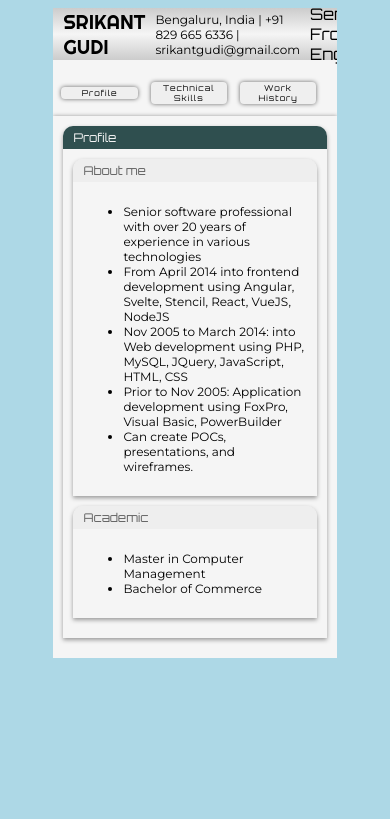
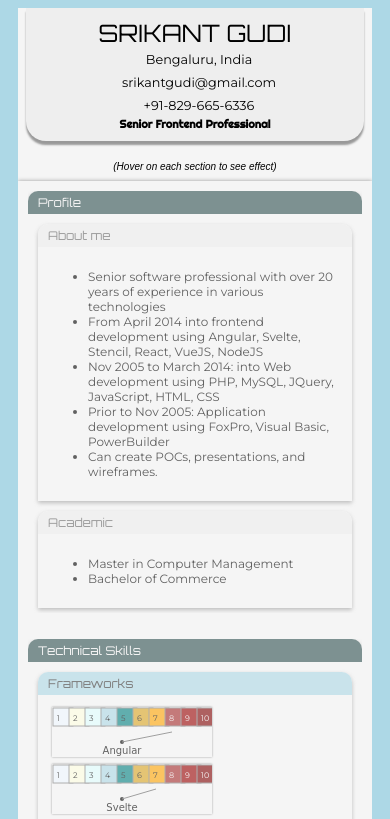
Before and after one commit to srikantgudi/srikantgudi.github.io, a Svelte app: page / in a window 390 px wide. Shown: the top 819 px of the page. Built offline with nearby package versions, Linux system fonts and the light colour scheme.

Commit message:
Modified layout

```diff
--- a/public/global.css
+++ b/public/global.css
@@ -1,5 +1,5 @@
 .container {
-    width: 60vw;
+    width: 100%;
     margin: 0 auto;
     font-family: Montserrat;
     font-size: 16px;
--- a/public/index.html
+++ b/public/index.html
@@ -12,6 +12,21 @@
 
 	<script defer src='/build/bundle.js'></script>
 	<link href='//fonts.googleapis.com/css?family=Ubuntu|Orbitron|Roboto|Montserrat|Righteous' rel='stylesheet' type='text/css'>
+
+	<style>
+		@media screen and (min-width: 320px) and (max-width: 480px) and (orientation: "portrait") {
+			html {
+				transform: rotate(-90deg);
+				transform-origin: left top;
+				width: 100vh;
+				height: 100vw;
+				overflow-x: hidden;
+				position: absolute;
+				top: 100%;
+				left: 0;
+			}
+		}
+	</style>
 </head>
 
 <body>
--- a/src/Academic.svelte
+++ b/src/Academic.svelte
@@ -4,7 +4,7 @@
 
 </script>
 
-<Panel showcontent={$mainOpt === 'qual'}>
+<Panel>
   <div slot="title" on:click={() => {$mainOpt='qual'}}>Academic Qualifications:</div>
   <div slot="content">
     <ul>
--- a/src/App.svelte
+++ b/src/App.svelte
@@ -1,8 +1,10 @@
 <script>
   import {mainOpt} from './store';
+	import Topnav from './Topnav.svelte';
 	import Profile from './Profile.svelte';
 	import Skills from './Skills.svelte';
 	import WorkHistory from './WorkHistory.svelte';
+	import Academic from './Academic.svelte';
 
 	let name = 'world';
 	let tabs = [
@@ -25,12 +27,31 @@
   }
 
   #app {
-    width: 80%;
+		display: flex;
+		flex-flow: column;
+    width: 100%;
     margin: 0 auto;
     background-color: whitesmoke;
     height: 100%;
-    overflow: hidden;
+    overflow-y: auto;
   }
+	.content {
+		box-shadow: 0 0 4px #999;
+		display: flex;
+		height: inherit;
+	}
+	.component {
+		flex: 1;
+		overflow: hidden;
+		transition: all 0.5s;
+		opacity: 0.6;
+		margin-bottom: 1em;
+	}
+	.component:hover {
+		flex: 3;
+		overflow-y: auto;
+		opacity: 1;
+	}
 	.topnav {
 		display: flex;
 		align-items: center;
@@ -71,6 +92,9 @@
 			padding: 0 10px;
 			overflow: unset;
 		}
+		#app {
+			height: auto;
+		}
 		.btn-nav {
 			display: flex;
 			height: 30px;
@@ -82,28 +106,22 @@
       font-size: 8px;
       width: 30%;
     }
+		.content {
+			display: grid;
+			grid-template-columns: 1fr;
+			gap: 10px;
+		}
+		.component {
+			height: 50vh;
+		}
 	}
 </style>
 <div id="app">
-  <div class="topnav">
-    <div class="title">
-      Srikant Gudi
-    </div>
-    <div class="contact-item">
-      Bengaluru, India | +91 829 665 6336 | srikantgudi@gmail.com
-    </div>
-    <div class="position-title">
-      Senior Frontend Engineer
-    </div>
-  </div>
-  <div class="btn-nav">
-    {#each tabs as tab}
-    <button class="tab-btn" on:click={() => setComp(tab)}>
-      {tab.label}
-    </button>
-    {/each}
-  </div>
-  <div class="content">
-    <svelte:component this={curComp} />
-  </div>
+  <Topnav />
+	<div class="content">
+		<div class="component"><Profile /></div>
+		<div class="component"><Skills /></div>
+		<div class="component"><WorkHistory /></div>
+		<div class="component"><Academic /></div>
+	</div>
 </div>
--- a/src/Profile.svelte
+++ b/src/Profile.svelte
@@ -3,7 +3,7 @@
   import Panel from './Panel.svelte';
 </script>
 
-<Panel showcontent={$mainOpt === 'profile'}>
+<Panel>
   <div slot="title" on:click={() => {$mainOpt = 'profile'}}>Profile</div>
   <div slot="content">
     <Panel hdrbg="#eeeeee" hdrclr="#666">
--- a/src/Skills.svelte
+++ b/src/Skills.svelte
@@ -43,7 +43,7 @@
   let currGroup = skills[0].group;
 </script>
 
-<Panel showcontent={$mainOpt === 'skills'}>
+<Panel>
   <div slot="title" on:click={() => {$mainOpt = 'skills'}}>Technical Skills</div>
   <div slot="content">
     {#each skills as skill}
--- a/src/Topnav.svelte
+++ b/src/Topnav.svelte
@@ -9,8 +9,19 @@
     Senior Frontend Professional
   </div>
 </div>
+<div class="note">(Hover on each section to see effect)</div>
 
 <style>
+.note {
+  display: flex;
+  flex-flow: row;
+  align-items: center;
+  height: 30px;
+  justify-content: center;
+  font-family: sans-serif;
+  font-size:10px;
+  font-style:italic;
+}
 .pageTitle {
   font-size: 24px;
   text-transform: uppercase;
@@ -19,7 +30,12 @@
   font-family: Orbitron;
 }
 .topnav {
+  display: flex;
+  flex-flow: row wrap;
+  justify-content: center;
   margin: 0 auto 10px;
+  padding: 10px;
+  width: 90vw;
   background-color: #eeeeee;
   box-shadow: 0 4px 2px #999;
   border-radius: 0 0 20px 20px;
@@ -42,18 +58,19 @@
   font-weight: 600;
   text-align: center;
 }
-@media screen and (max-width: 670px) {
+@media screen and (max-width: 480px) {
   #postitle {
     font-size: 90%;
   }
   .topnav {
+    display: flex;
+    flex-flow: column;
+    width: 90%;
+    text-align: center;
   }
-  .pageTitle {
-    font-size: 100%;
-  }
-  .contact {
-    flex-flow: column;
-    gap: 0;
+  .contact, .pageTitle {
+    display: block;
+    width: 100%;
     text-align: center;
     padding: 0;
   }
--- a/src/WorkHistory.svelte
+++ b/src/WorkHistory.svelte
@@ -132,7 +132,7 @@
   }
 </style>
 
-<Panel showcontent={$mainOpt === 'workhist'}>
+<Panel>
   <div slot="title" on:click={() => {$mainOpt = 'exp'}}>Work History</div>
   <div slot="content">
     {#each expList as exp, idx}
```
